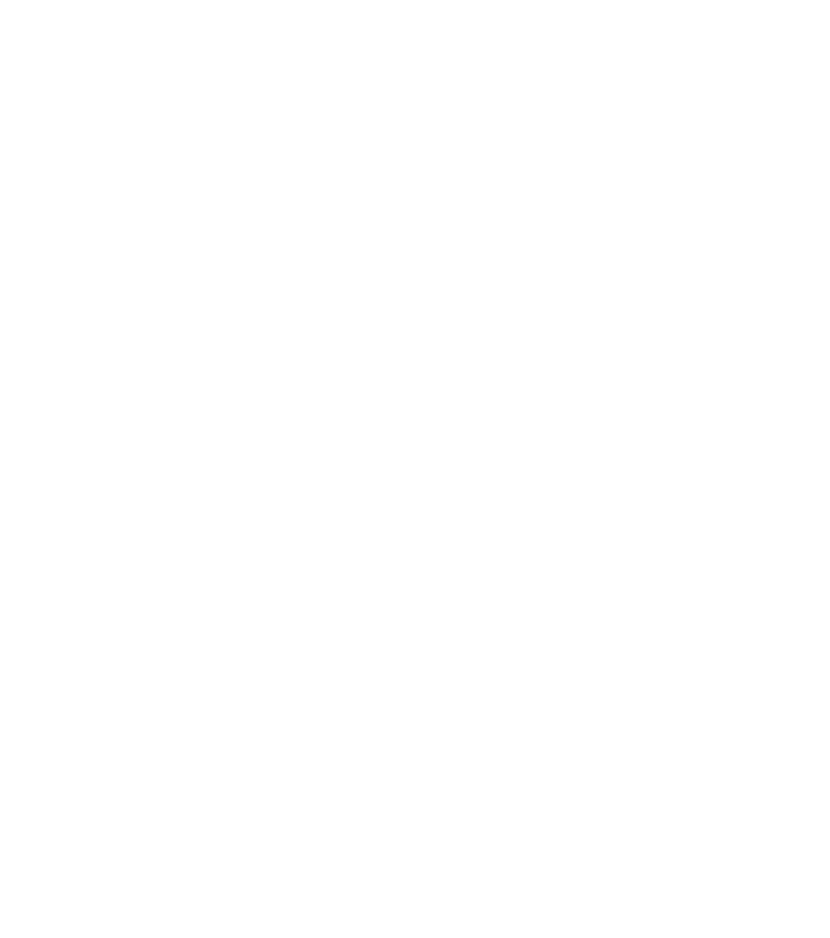
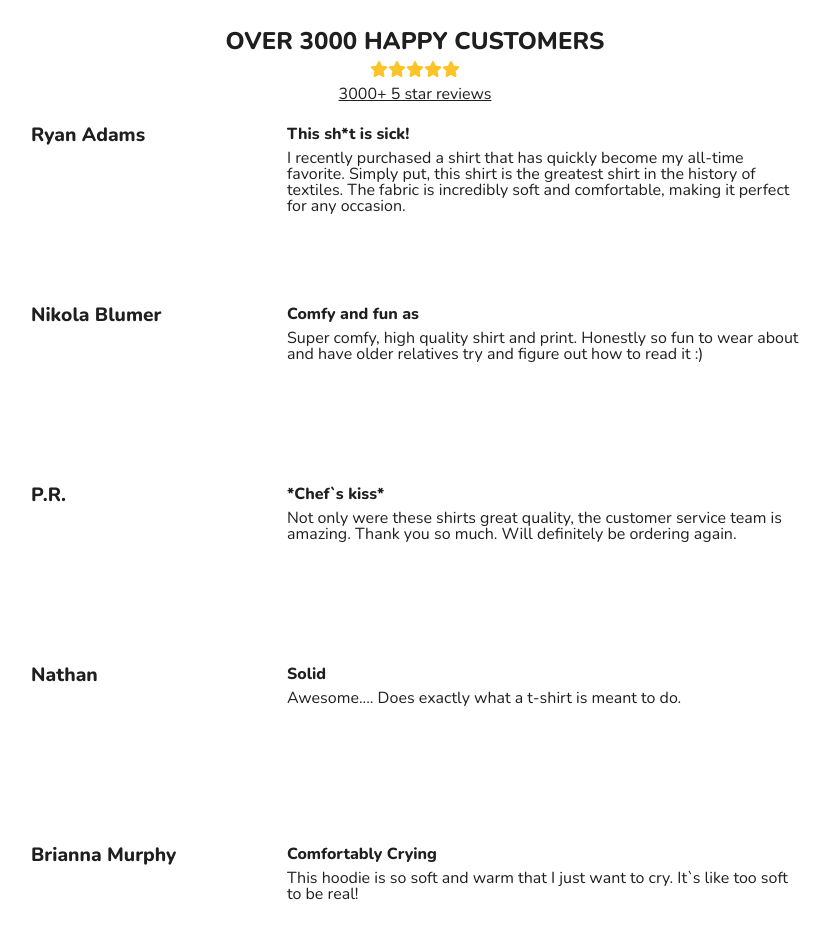
Before and after one commit to williamalowe/ThreadHundred, a React (Vite) app: page / in a window 1280 px wide. Shown: the part 1240-2178 px from the top of the page, without its empty margins (225-1055 px from the left). Before the commit the page ends 1269 px from the top, so only its background shows below. Built offline with nearby package versions, Linux system fonts and the light colour scheme; a web font is replaced by a local one.

Commit message:
feat: add reviews-component

```diff
--- a/package.json
+++ b/package.json
@@ -10,6 +10,11 @@
     "preview": "vite preview"
   },
   "dependencies": {
+    "@fortawesome/fontawesome-svg-core": "^6.5.2",
+    "@fortawesome/free-brands-svg-icons": "^6.5.2",
+    "@fortawesome/free-regular-svg-icons": "^6.5.2",
+    "@fortawesome/free-solid-svg-icons": "^6.5.2",
+    "@fortawesome/react-fontawesome": "^0.2.1",
     "framer-motion": "^11.2.4",
     "react": "^18.2.0",
     "react-dom": "^18.2.0",
--- a/src/ProductCard/ProductCard.module.css
+++ b/src/ProductCard/ProductCard.module.css
@@ -31,7 +31,7 @@
   transform: rotate(-4deg);
 }
 .tag {
-  background: #fcc429;
+  background: var(--highlight-orange);
   position: absolute;
   top: 0.5rem;
   left: 0.5rem;
--- /dev/null
+++ b/src/components/Reviews/Reviews.jsx
@@ -0,0 +1,47 @@
+import { faStar } from '@fortawesome/free-solid-svg-icons';
+import styles from './Reviews.module.css';
+import { FontAwesomeIcon } from '@fortawesome/react-fontawesome'
+import Testimonial from '../Testimonial/Testimonial';
+
+const Reviews = () => {
+  return (
+    <div className={styles.reviews}>
+      <h3>Over 3000 Happy Customers</h3>
+      <div className={styles.stars}>
+        <FontAwesomeIcon icon={faStar} />
+        <FontAwesomeIcon icon={faStar} />
+        <FontAwesomeIcon icon={faStar} />
+        <FontAwesomeIcon icon={faStar} />
+        <FontAwesomeIcon icon={faStar} />
+      </div>
+      <p>3000+ 5 star reviews</p>
+      <Testimonial
+        name={'Ryan Adams'}
+        header={'This sh*t is sick!'}
+        comment={'I recently purchased a shirt that has quickly become my all-time favorite. Simply put, this shirt is the greatest shirt in the history of textiles. The fabric is incredibly soft and comfortable, making it perfect for any occasion.'}
+      />
+      <Testimonial
+        name={'Nikola Blumer'}
+        header={'Comfy and fun as'}
+        comment={'Super comfy, high quality shirt and print. Honestly so fun to wear about and have older relatives try and figure out how to read it :)'}
+      />
+      <Testimonial
+        name={'P.R.'}
+        header={'*Chef`s kiss*'}
+        comment={'Not only were these shirts great quality, the customer service team is amazing. Thank you so much. Will definitely be ordering again.'}
+      />
+      <Testimonial
+        name={'Nathan'}
+        header={'Solid'}
+        comment={'Awesome.... Does exactly what a t-shirt is meant to do.'}
+      />
+      <Testimonial
+        name={'Brianna Murphy'}
+        header={'Comfortably Crying'}
+        comment={'This hoodie is so soft and warm that I just want to cry. It`s like too soft to be real!'}
+      />
+    </div>
+  )
+}
+
+export default Reviews
--- /dev/null
+++ b/src/components/Reviews/Reviews.module.css
@@ -0,0 +1,17 @@
+.reviews {
+  display: flex;
+  flex-direction: column;
+  align-items: center;
+  gap: 0.5rem;
+}
+.reviews > h3 {
+  font-size: 1.5rem;
+  font-weight: 800;
+  text-transform: uppercase;
+}
+.stars {
+  color: var(--highlight-orange);
+}
+.reviews > p {
+  text-decoration: underline;
+}
--- /dev/null
+++ b/src/components/Testimonial/Testimonial.jsx
@@ -0,0 +1,15 @@
+import styles from './Testimonial.module.css';
+
+const Testimonial = ({ name, header, comment }) => {
+  return (
+    <article className={styles.testimonial}>
+      <div>{name}</div>
+      <div>
+        {header}
+        <p>{comment}</p>
+      </div>
+    </article>
+  )
+}
+
+export default Testimonial
--- /dev/null
+++ b/src/components/Testimonial/Testimonial.module.css
@@ -0,0 +1,21 @@
+.testimonial {
+  width: 768px;
+  height: 140px;
+  padding: 1rem;
+  display: flex
+}
+.testimonial > div:first-child {
+  flex: 1;
+  font-weight: 800;
+  font-size: 1.2rem;
+}
+.testimonial > div:last-child {
+  flex: 2;
+  font-weight: 800;
+  display: flex;
+  flex-direction: column;
+  gap: 0.5rem;
+}
+.testimonial > div:last-child > p {
+  font-weight: 400;
+}
--- a/src/index.css
+++ b/src/index.css
@@ -6,6 +6,7 @@
   --text-color: #1f1f1f;
 	--highlight-yellow: #fce729;
 	--highlight-blue: #29fcd9;
+	--highlight-orange: #fcc429;
 }
 
 html, body, div, span, applet, object, iframe,
--- a/src/views/Home/Home.jsx
+++ b/src/views/Home/Home.jsx
@@ -1,5 +1,6 @@
 import HomeBanner from '../../components/HomeBanner/HomeBanner';
 import HomeCarousel from '../../components/HomeCarousel/HomeCarousel';
+import Reviews from '../../components/Reviews/Reviews';
 import Trending from '../../components/Trending/Trending';
 import styles from './Home.module.css';
 
@@ -9,6 +10,7 @@ const Home = () => {
       <HomeBanner />
       <HomeCarousel />
       <Trending />
+      <Reviews />
     </div>
   )
 }
```
Also changed, not shown: 1 other file (tests, documents, lock files or other folders).
